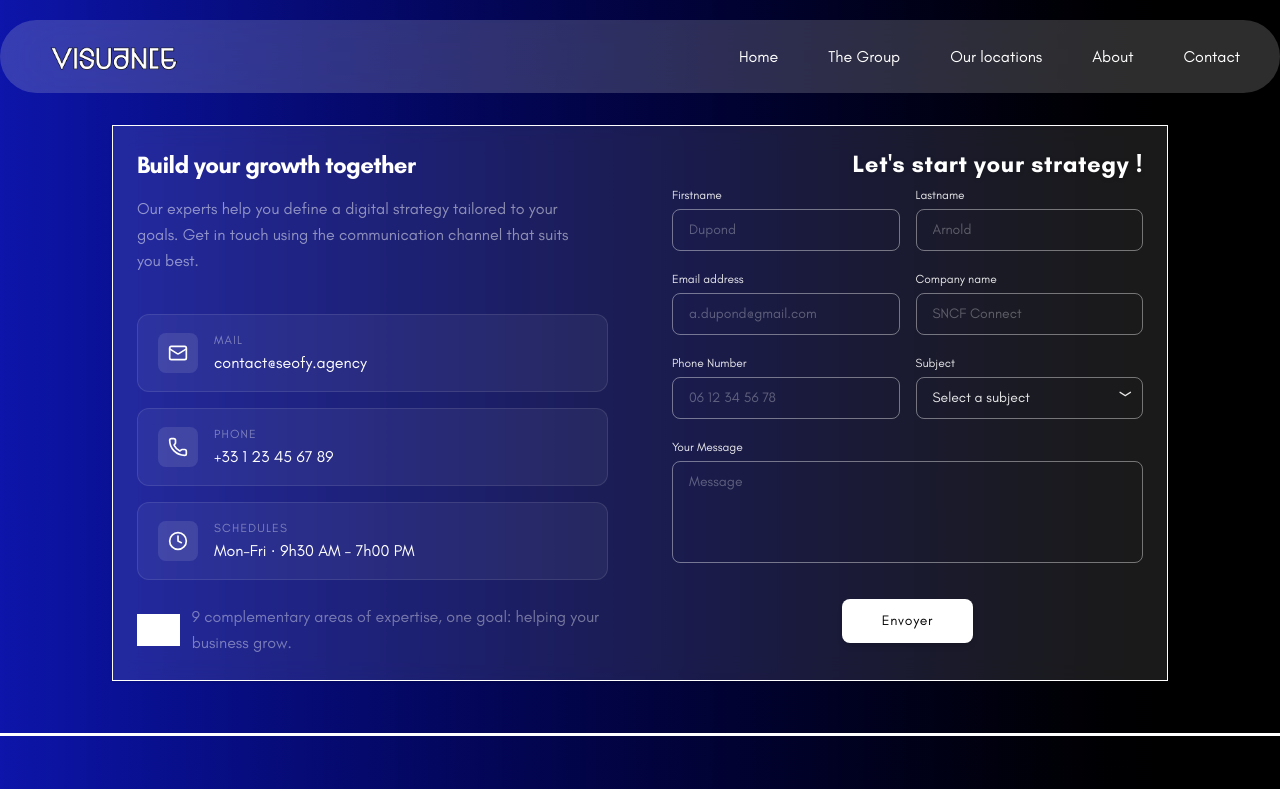
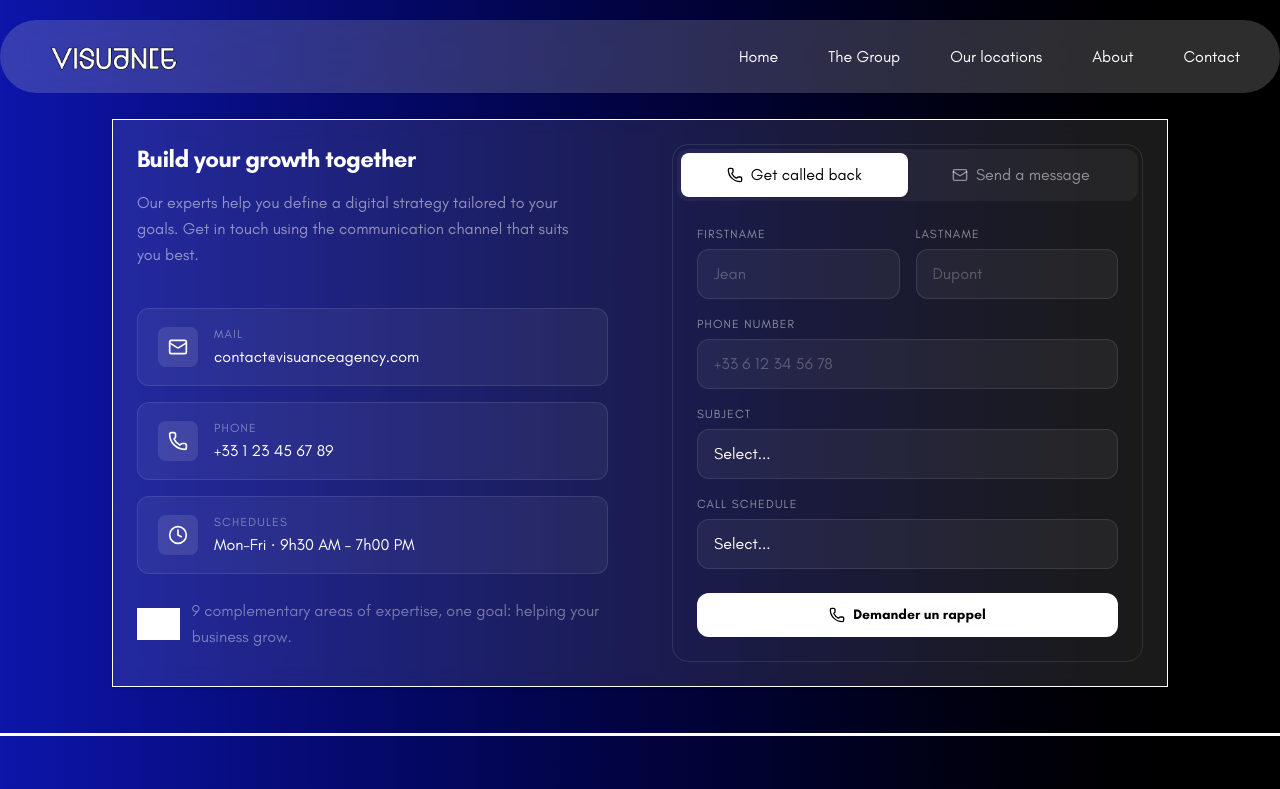
Before and after one commit to 4skygroup/visuance, a React (Vite) app: page /contact in a window 1280 px wide. Shown: the top 789 px of the page. Built offline with nearby package versions, Linux system fonts and the light colour scheme; grey boxes are pictures that could not be loaded.

Commit message:
Contact page upgrading

```diff
--- a/src/components/ContactForm.tsx/ContactForm.tsx
+++ b/src/components/ContactForm.tsx/ContactForm.tsx
@@ -1,135 +1,326 @@
+import { Phone, Mail } from "lucide-react";
 import { useState } from "react";
 
+const FORMSPREE = "";
+
+type Tab = "callback" | "message";
+
+const timeSlots = [
+  "9h30 – 10h30",
+  "10h30 – 11h30",
+  "11h30 – 12h30",
+  "14h00 – 15h00",
+  "15h00 – 16h00",
+  "16h00 – 17h00",
+  "17h00 – 18h00",
+];
+
+const subjects = [
+  "Brand Strategy and Identity",
+  "Web design and development",
+  "Print Design",
+  "Video / Photography",
+  "AI Innovation",
+  "Digital Product and Experience Design",
+  "Brand Storytelling and Content",
+  "Growth Technology and Optimisation",
+  "Creative Technology",
+  "Other Inquiry",
+];
+
 export default function ContactForm() {
-  const [subject, setSubject] = useState("");
+  const [activeTab, setActiveTab] = useState<Tab>("callback");
 
   return (
-    <form className="md:col-span-7 flex flex-col gap-5 text-xs font-medium text-white/90 ">
-      {/* Ligne 1 : Nom & Prénom */}
-      <div className="grid grid-cols-1 sm:grid-cols-2 gap-4">
-        <div className="flex flex-col gap-1.5">
-          <label htmlFor="lastname">Firstname</label>
-          <input
-            type="text"
-            id="lastname"
-            placeholder="Dupond"
-            className="w-full border border-white/40 rounded-lg px-4 py-2.5 text-black placeholder-white/30 focus:outline-none focus:border-white text-sm"
-          />
-        </div>
-        <div className="flex flex-col gap-1.5">
-          <label htmlFor="firstname">Lastname</label>
-          <input
-            type="text"
-            id="firstname"
-            placeholder="Arnold"
-            className="w-full border border-white/40 rounded-lg px-4 py-2.5 text-black placeholder-white/30 focus:outline-none focus:border-white text-sm"
-          />
-        </div>
+    <div className="rounded-2xl border border-white/10 bg-snackly-purple p-1">
+      {/* Tab switcher */}
+      <div className="mb-1 grid grid-cols-2 rounded-xl bg-white/5 p-1">
+        <button
+          onClick={() => setActiveTab("callback")}
+          className={`flex items-center justify-center gap-2 rounded-lg px-4 py-2.5 text-t5 font-medium transition-all duration-200 ${
+            activeTab === "callback"
+              ? "bg-white text-black shadow"
+              : "text-white/50 hover:text-white"
+          }`}
+        >
+          <Phone className="w-4 h-4" />
+          Get called back
+        </button>
+        <button
+          onClick={() => setActiveTab("message")}
+          className={`flex items-center justify-center gap-2 rounded-lg px-4 py-2.5 text-t5 font-medium transition-all duration-200 ${
+            activeTab === "message"
+              ? "bg-white text-black shadow"
+              : "text-white/50 hover:text-white"
+          }`}
+        >
+          <Mail className="w-4 h-4" />
+          Send a message
+        </button>
       </div>
 
-      {/* Ligne 2 : Email & Nom de l'entreprise */}
-      <div className="grid grid-cols-1 sm:grid-cols-2 gap-4">
-        <div className="flex flex-col gap-1.5">
-          <label htmlFor="email">Email address</label>
-          <input
-            type="email"
-            id="email"
-            placeholder="a.dupond@gmail.com"
-            className="w-full border border-white/40 rounded-lg px-4 py-2.5 text-black placeholder-white/30 focus:outline-none focus:border-white text-sm"
-          />
-        </div>
-        <div className="flex flex-col gap-1.5">
-          <label htmlFor="company">Company name</label>
-          <input
-            type="text"
-            id="company"
-            placeholder="SNCF Connect"
-            className="w-full border border-white/40 rounded-lg px-4 py-2.5 text-black placeholder-white/30 focus:outline-none focus:border-white text-sm"
-          />
-        </div>
+      {/* Form body */}
+      <div className="p-5">
+        {activeTab === "callback" ? <CallbackForm /> : <MessageForm />}
       </div>
+    </div>
+  );
+}
 
-      {/* Ligne 3 : Téléphone & Sujet */}
-      <div className="grid grid-cols-1 sm:grid-cols-2 gap-4">
-        <div className="flex flex-col gap-1.5">
-          <label htmlFor="phone">Phone Number</label>
-          <input
-            type="tel"
-            id="phone"
-            placeholder="06 12 34 56 78"
-            className="w-full border border-white/40 rounded-lg px-4 py-2.5 text-black placeholder-white/30 focus:outline-none focus:border-white text-sm"
-          />
-        </div>
-        <div className="flex flex-col gap-1.5">
-          <label htmlFor="subject">Subject</label>
-          <div className="relative">
-            <select
-              id="subject"
-              value={subject}
-              onChange={(e) => setSubject(e.target.value)}
-              className="w-full border border-white/40 rounded-lg px-4 py-2.5 text-white/90 appearance-none focus:outline-none focus:border-white text-sm"
-            >
-              <option value="" disabled className="text-white/50 bg-black/75">
-                Select a subject
-              </option>
-              <option value="representation" className="text-white bg-black/75">
-                Brand Strategy and Identity
-              </option>
-              <option value="partnership" className="text-white bg-black/75">
-                Web design and development
-              </option>
-              <option value="partnership" className="text-white bg-black/75">
-                Print Design
-              </option>
-              <option value="partnership" className="text-white bg-black/75">
-                Video / Photography
-              </option>
-              <option value="partnership" className="text-white bg-black/75">
-                AI Innovation
-              </option>
-              <option value="partnership" className="text-white bg-black/75">
-                Digital Product and Experience Design
-              </option>
-              <option value="partnership" className="text-white bg-black/75">
-                Brand Storytelling and Content
-              </option>
-              <option value="partnership" className="text-white bg-black/75">
-                Growth Technology and Optimisation
-              </option>
-              <option value="partnership" className="text-white bg-black/75">
-                Creative Technology
-              </option>
-              <option value="other" className="text-white bg-black/75">
-                Other Inquiry
-              </option>
-            </select>
-            <div className="absolute inset-y-0 right-0 flex items-center pr-3 pointer-events-none font-bold text-grey/10">
-              ﹀
-            </div>
-          </div>
-        </div>
+function CallbackForm() {
+  const [nom, setNom] = useState("");
+  const [prenom, setPrenom] = useState("");
+  const [tel, setTel] = useState("");
+  const [sujet, setSujet] = useState("");
+  const [horaire, setHoraire] = useState("");
+  const [status, setStatus] = useState<"idle" | "sending" | "sent" | "error">(
+    "idle",
+  );
+
+  const handleSubmit = async (e: React.FormEvent) => {
+    e.preventDefault();
+    setStatus("sending");
+
+    const res = await fetch(FORMSPREE, {
+      method: "POST",
+      headers: {
+        "Content-Type": "application/json",
+        Accept: "application/json",
+      },
+      body: JSON.stringify({ nom, prenom, tel, sujet, horaire }),
+    });
+
+    if (res.ok) {
+      setStatus("sent");
+      setNom("");
+      setPrenom("");
+      setTel("");
+      setSujet("");
+      setHoraire("");
+    } else {
+      setStatus("error");
+    }
+  };
+
+  return (
+    <form onSubmit={handleSubmit} className="flex flex-col gap-4">
+      <div className="grid grid-cols-1 gap-4 sm:grid-cols-2">
+        <Field
+          label="FirstName"
+          placeholder="Jean"
+          value={prenom}
+          onChange={setPrenom}
+        />
+        <Field
+          label="LastName"
+          placeholder="Dupont"
+          value={nom}
+          onChange={setNom}
+        />
       </div>
+      <Field
+        label="Phone number"
+        placeholder="+33 6 12 34 56 78"
+        type="tel"
+        value={tel}
+        onChange={setTel}
+      />
+      <SelectField
+        label="Subject"
+        options={subjects}
+        value={sujet}
+        onChange={setSujet}
+      />
+      <SelectField
+        label="Call Schedule"
+        options={timeSlots}
+        value={horaire}
+        onChange={setHoraire}
+      />
 
-      {/* Ligne 4 : Message */}
-      <div className="flex flex-col gap-1.5">
-        <label htmlFor="message">Your Message</label>
-        <textarea
-          id="message"
-          rows={4}
-          placeholder="Message"
-          className="w-full border border-white/40 rounded-lg px-4 py-2.5 text-black placeholder-white/30 focus:outline-none focus:border-white text-sm resize-none"
-        ></textarea>
-      </div>
+      {status === "sent" && (
+        <p className="text-sm text-green-400 text-center">
+          Demande successfully submitted !
+        </p>
+      )}
+      {status === "error" && (
+        <p className="text-sm text-red-400 text-center">
+          An error occured. Please try again
+        </p>
+      )}
 
-      {/* Bouton d'envoi aligné au centre */}
-      <div className="flex justify-center mt-4">
-        <button
-          type="submit"
-          className="bg-white text-black font-regular tracking-wider px-10 py-3 rounded-lg shadow-md hover:bg-pulse-pink hover:text-gray-white transition-all duration-300 text-sm cursor-pointer"
-        >
-          Envoyer
-        </button>
-      </div>
+      <button
+        type="submit"
+        disabled={status === "sending"}
+        className="mt-2 flex w-full items-center justify-center gap-2 rounded-xl bg-white py-3 text-sm font-semibold text-black transition hover:bg-white/90 active:scale-[0.98] disabled:opacity-50"
+      >
+        <Phone className="w-4 h-4" />
+        {status === "sending" ? "Envoi…" : "Demander un rappel"}
+      </button>
     </form>
   );
 }
+
+function MessageForm() {
+  const [nom, setNom] = useState("");
+  const [prenom, setPrenom] = useState("");
+  const [email, setEmail] = useState("");
+  const [sujet, setSujet] = useState("");
+  const [message, setMessage] = useState("");
+  const [status, setStatus] = useState<"idle" | "sending" | "sent" | "error">(
+    "idle",
+  );
+
+  const handleSubmit = async (e: React.FormEvent) => {
+    e.preventDefault();
+    setStatus("sending");
+
+    const res = await fetch(FORMSPREE, {
+      method: "POST",
+      headers: {
+        "Content-Type": "application/json",
+        Accept: "application/json",
+      },
+      body: JSON.stringify({ nom, prenom, email, sujet, message }),
+    });
+
+    if (res.ok) {
+      setStatus("sent");
+      setNom("");
+      setPrenom("");
+      setEmail("");
+      setSujet("");
+      setMessage("");
+    } else {
+      setStatus("error");
+    }
+  };
+
+  return (
+    <form onSubmit={handleSubmit} className="flex flex-col gap-4">
+      <div className="grid grid-cols-1 gap-4 sm:grid-cols-2">
+        <Field
+          label="FirstName"
+          placeholder="FirstName"
+          value={prenom}
+          onChange={setPrenom}
+        />
+      </div>
+      <Field
+        label="LastName"
+        placeholder="LastName"
+        value={nom}
+        onChange={setNom}
+      />
+      <Field
+        label="Mail"
+        placeholder="jean@exemple.com"
+        type="email"
+        value={email}
+        onChange={setEmail}
+      />
+      <SelectField
+        label="Subject"
+        options={subjects}
+        value={sujet}
+        onChange={setSujet}
+      />
+
+      <div className="flex flex-col gap-1.5">
+        <label className="text-t6 font-medium uppercase tracking-widest text-white/50">
+          Message
+        </label>
+        <textarea
+          rows={4}
+          placeholder="Tell us more about what we can help you in…"
+          value={message}
+          onChange={(e) => setMessage(e.target.value)}
+          className="w-full resize-none rounded-xl border border-white/10 bg-white/5 px-4 py-3 text-t5 text-white placeholder:text-white/25 outline-none transition focus:border-white/30 focus:bg-white/8"
+        />
+      </div>
+
+      {status === "sent" && (
+        <p className="text-sm text-green-400 text-center">
+          Message successfully submitted !
+        </p>
+      )}
+      {status === "error" && (
+        <p className="text-sm text-red-400 text-center">
+          A error occured. Please try again.
+        </p>
+      )}
+
+      <button
+        type="submit"
+        disabled={status === "sending"}
+        className="mt-2 flex w-full items-center justify-center gap-2 rounded-xl bg-white py-3 text-t5 font-semibold text-black transition hover:bg-white/90 active:scale-[0.98] disabled:opacity-50"
+      >
+        <Mail className="w-4 h-4" />
+        {status === "sending" ? "Sending…" : "Send the message"}
+      </button>
+    </form>
+  );
+}
+
+function Field({
+  label,
+  placeholder,
+  type = "text",
+  value,
+  onChange,
+}: {
+  label: string;
+  placeholder: string;
+  type?: string;
+  value: string;
+  onChange: (v: string) => void;
+}) {
+  return (
+    <div className="flex flex-col gap-1.5">
+      <label className="text-t6 font-medium uppercase tracking-widest text-white/50">
+        {label}
+      </label>
+      <input
+        type={type}
+        placeholder={placeholder}
+        value={value}
+        onChange={(e) => onChange(e.target.value)}
+        className="w-full rounded-xl border border-white/10 bg-white/5 px-4 py-3 text-t5 text-white placeholder:text-white/25 outline-none transition focus:border-white/30 focus:bg-white/8"
+      />
+    </div>
+  );
+}
+
+function SelectField({
+  label,
+  options,
+  value,
+  onChange,
+}: {
+  label: string;
+  options: string[];
+  value: string;
+  onChange: (v: string) => void;
+}) {
+  return (
+    <div className="flex flex-col gap-1.5">
+      <label className="text-t6 font-medium uppercase tracking-widest text-white/50">
+        {label}
+      </label>
+      <select
+        value={value}
+        onChange={(e) => onChange(e.target.value)}
+        className="w-full appearance-none rounded-xl border border-white/10 bg-white/5 px-4 py-3 text-t5 text-white outline-none transition focus:border-white/30 focus:bg-white/8"
+      >
+        <option value="" disabled className="bg-[#111] text-white/50">
+          Select...
+        </option>
+        {options.map((o) => (
+          <option key={o} value={o} className="bg-[#111] text-white">
+            {o}
+          </option>
+        ))}
+      </select>
+    </div>
+  );
+}
--- a/src/components/ContactForm.tsx/ContactInfoCards.tsx
+++ b/src/components/ContactForm.tsx/ContactInfoCards.tsx
@@ -4,7 +4,7 @@ const cards = [
   {
     icon: <Mail className="w-5 h-5 text-white" />,
     label: "Mail",
-    value: "contact@seofy.agency",
+    value: "contact@visuanceagency.com",
   },
   {
     icon: <Phone className="w-5 h-5 text-white" />,
--- a/src/pages/Contact.tsx
+++ b/src/pages/Contact.tsx
@@ -45,9 +45,6 @@ export default function Contact() {
 
               {/* ── Right column ── */}
               <div>
-                <p className="text-t4 md:text-h7 font-bold md:text-3xl md:text-right mb-2 tracking-wide text-white drop-shadow-sm max-md:text-center">
-                  Let&apos;s start your strategy !
-                </p>
                 <ContactForm />
               </div>
             </div>
```
